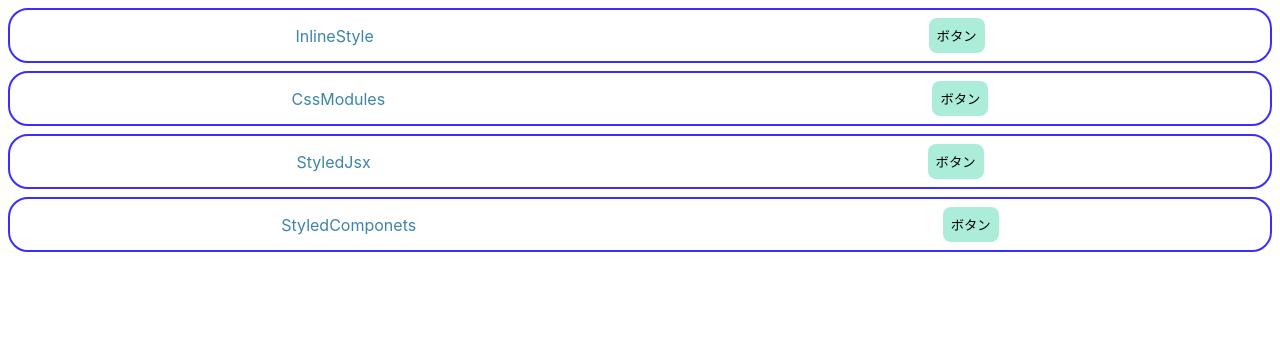
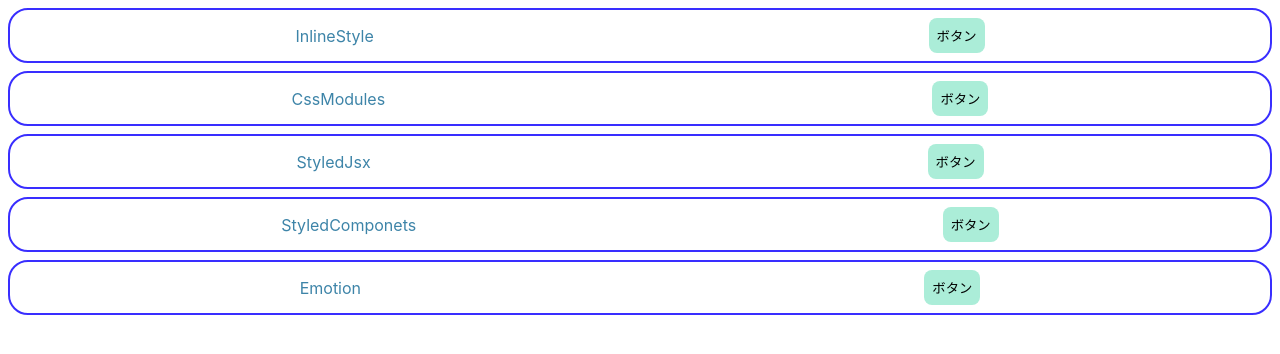
Before and after one commit to Hashi-02/react-jake, a React (Create React App) app: page / in a window 1280 px wide. Shown: the top 354 px of the page. Built offline with nearby package versions, Linux system fonts and the light colour scheme.

Commit message:
add Emotion

```diff
--- a/src/App.js
+++ b/src/App.js
@@ -3,6 +3,7 @@
 import { CssModules } from './components/CssModules';
 import { StyledJsx } from './components/StyledJsx';
 import { StyledComponets } from './components/StyledComponets';
+import { Emotion } from './components/Emotion';
 
 function App() {
   return (
@@ -11,6 +12,7 @@
       <CssModules />
       <StyledJsx />
       <StyledComponets />
+      <Emotion />
     </div>
   );
 }
--- /dev/null
+++ b/src/components/Emotion.jsx
@@ -0,0 +1,37 @@
+/** @jsxImportSource @emotion/react */
+import { css } from '@emotion/react';
+import styled from 'styled-components';
+
+export const Emotion = () => {
+  const containerStyle = css`
+    border: solid 2px #392eff;
+    border-radius: 20px;
+    padding: 8px;
+    margin: 8px;
+    display: flex;
+    justify-content: space-around;
+    align-items: center;
+  `;
+  const titleStyle = css({
+    margin: 0,
+    color: '#3d84a8',
+  });
+  return (
+    <div css={containerStyle}>
+      <p css={titleStyle}>Emotion</p>
+      <Button>ボタン</Button>
+    </div>
+  );
+};
+
+const Button = styled.button`
+  background-color: #abedd8;
+  border: none;
+  padding: 8px;
+  border-radius: 8px;
+  &:hover {
+    background-color: #3d84a8;
+    color: rgb(255, 255, 255);
+    cursor: pointer;
+  }
+`;
```
